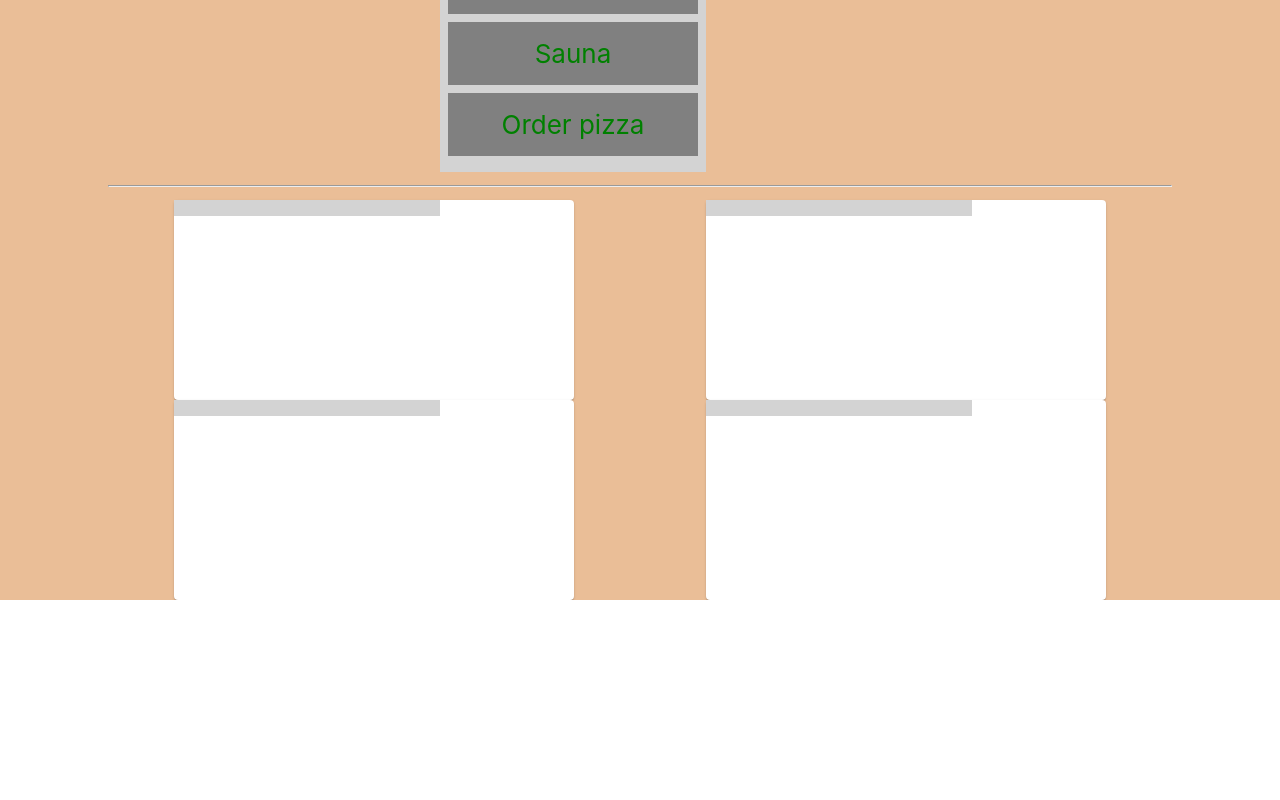
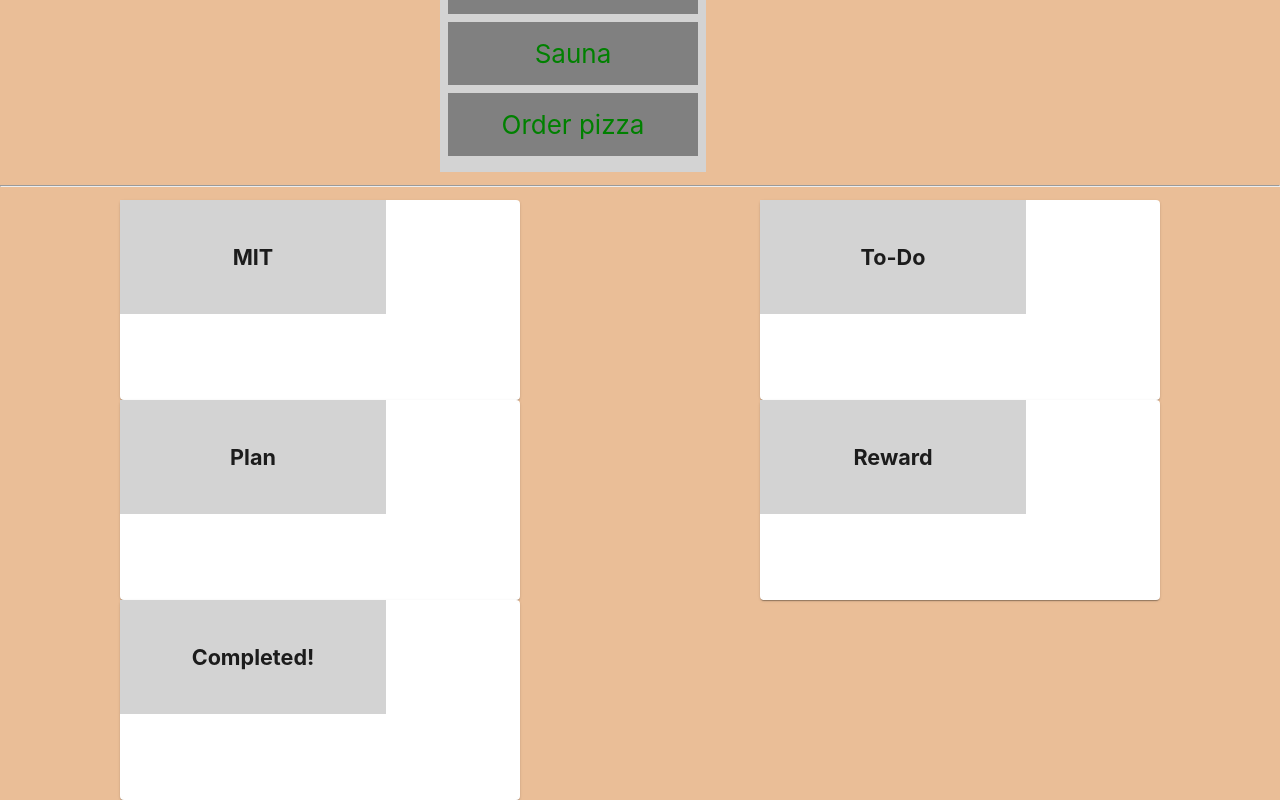
Before and after one commit to concise-ee/reward-app, a React (Create React App) app: page / in a window 1280 px wide. Shown: the part 1002-1802 px from the top of the page. Before the commit the page ends 1602 px from the top, so only its background shows below. Built offline with nearby package versions, Linux system fonts and the light colour scheme.

Commit message:
Initial Complete View implementation

```diff
--- a/package.json
+++ b/package.json
@@ -4,6 +4,7 @@
   "private": true,
   "homepage": "https://concise-ee.github.io/reward-app/",
   "dependencies": {
+    "@atlaskit/css-reset": "^6.0.5",
     "@material-ui/core": "^4.11.3",
     "@material-ui/icons": "^4.11.2",
     "@testing-library/jest-dom": "^5.11.9",
--- a/src/components/Home/Home.js
+++ b/src/components/Home/Home.js
@@ -1,4 +1,5 @@
 import React, {useState} from 'react';
+import '@atlaskit/css-reset';
 import PropTypes from 'prop-types';
 import styles from './Home.module.scss';
 import {makeStyles} from "@material-ui/styles";
@@ -41,6 +42,7 @@ const initializeLocalStorage = () => {
     localStorage.setItem('droppableTodoList', JSON.stringify(emptyItems));
     localStorage.setItem('droppablePlanList', JSON.stringify(emptyItems));
     localStorage.setItem('droppableRewardList', JSON.stringify(emptyItems));
+    localStorage.setItem('droppableCompleted', JSON.stringify(emptyItems));
 }
 
 const resetLocalStorage = () => {
@@ -49,6 +51,7 @@ const resetLocalStorage = () => {
     localStorage.removeItem('droppableTodoList');
     localStorage.removeItem('droppablePlanList');
     localStorage.removeItem('droppableRewardList');
+    localStorage.removeItem('droppable');
 }
 
 let droppableCloudList;
@@ -81,6 +84,10 @@ const initializeDroppableLists = () => {
         {
             droppableId: 'droppableRewardList',
             items: JSON.parse(localStorage.getItem('droppableRewardList')).items
+        },
+        {
+            droppableId: 'droppableCompleted',
+            items: JSON.parse(localStorage.getItem('droppableCompleted')).items
         }
     ]);
 }
@@ -167,6 +174,7 @@ const Home = () => {
                                             ref={provided.innerRef}
                                             style={getListStyle(snapshot.isDraggingOver)}
                                         >
+                                            <h5>MIT</h5>
                                             {droppableLists.find(list => list.droppableId === 'droppableMitList').items.map((item, index) => (
                                                 <Draggable key={item.id} draggableId={item.id.toString()} index={index}>
                                                     {(provided, snapshot) => (
@@ -199,6 +207,7 @@ const Home = () => {
                                             ref={provided.innerRef}
                                             style={getListStyle(snapshot.isDraggingOver)}
                                         >
+                                            <h5>To-Do</h5>
                                             {droppableLists.find(list => list.droppableId === 'droppableTodoList').items.map((item, index) => (
                                                 <Draggable key={item.id} draggableId={item.id.toString()} index={index}>
                                                     {(provided, snapshot) => (
@@ -231,6 +240,7 @@ const Home = () => {
                                             ref={provided.innerRef}
                                             style={getListStyle(snapshot.isDraggingOver)}
                                         >
+                                            <h5>Plan</h5>
                                             {droppableLists.find(list => list.droppableId === 'droppablePlanList').items.map((item, index) => (
                                                 <Draggable key={item.id} draggableId={item.id.toString()} index={index}>
                                                     {(provided, snapshot) => (
@@ -263,7 +273,41 @@ const Home = () => {
                                             ref={provided.innerRef}
                                             style={getListStyle(snapshot.isDraggingOver)}
                                         >
+                                            <h5>Reward</h5>
                                             {droppableLists.find(list => list.droppableId === 'droppableRewardList').items.map((item, index) => (
+                                                <Draggable key={item.id} draggableId={item.id.toString()} index={index}>
+                                                    {(provided, snapshot) => (
+                                                        <div
+                                                            ref={provided.innerRef}
+                                                            {...provided.draggableProps}
+                                                            {...provided.dragHandleProps}
+                                                            style={getItemStyle(
+                                                                snapshot.isDragging,
+                                                                provided.draggableProps.style
+                                                            )}
+                                                        >
+                                                            {item.title}
+                                                        </div>
+                                                    )}
+                                                </Draggable>
+                                            ))}
+                                            {provided.placeholder}
+                                        </div>
+                                    )}
+                                </Droppable>
+                            </Paper>
+                        </Grid>
+                        <Grid item xs={6} className={styles.completed}>
+                            <Paper className={styles.paper}>
+                                <Droppable droppableId='droppableCompleted'>
+                                    {(provided, snapshot) => (
+                                        <div
+                                            {...provided.droppableProps}
+                                            ref={provided.innerRef}
+                                            style={getListStyle(snapshot.isDraggingOver)}
+                                        >
+                                            <h5>Completed!</h5>
+                                            {droppableLists.find(list => list.droppableId === 'droppableCompleted').items.map((item, index) => (
                                                 <Draggable key={item.id} draggableId={item.id.toString()} index={index}>
                                                     {(provided, snapshot) => (
                                                         <div
@@ -293,7 +337,6 @@ const Home = () => {
     );
 }
 
-
 Home.propTypes = {};
 
 Home.defaultProps = {};
--- a/src/components/Home/Home.module.scss
+++ b/src/components/Home/Home.module.scss
@@ -15,3 +15,9 @@
   max-width: 500px;
   margin: auto;
 }
+.completed {
+  max-width: 500px;
+  margin: auto;
+  padding: 0px;
+  text-align: center;
+}
```
Also changed, not shown: 1 other file (tests, documents, lock files or other folders).
